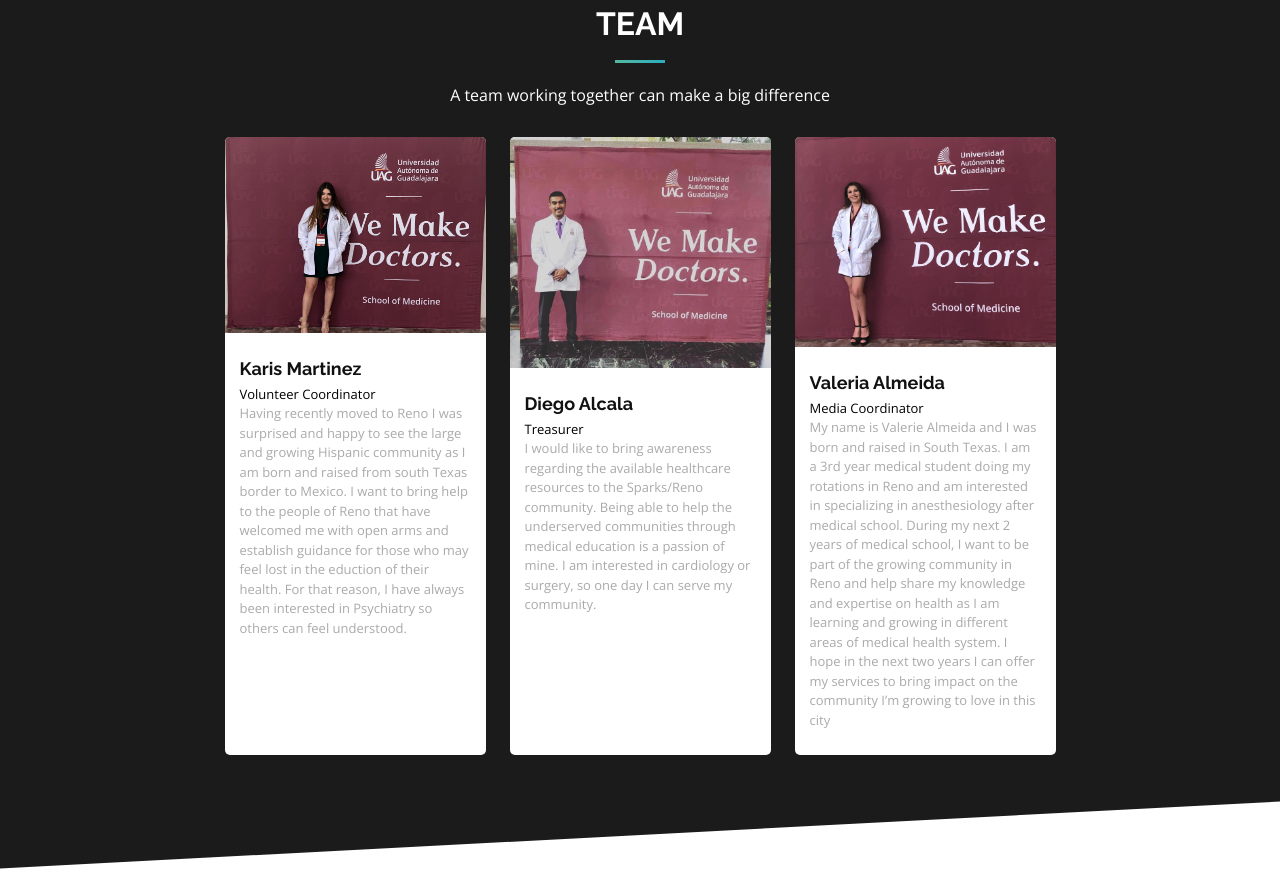
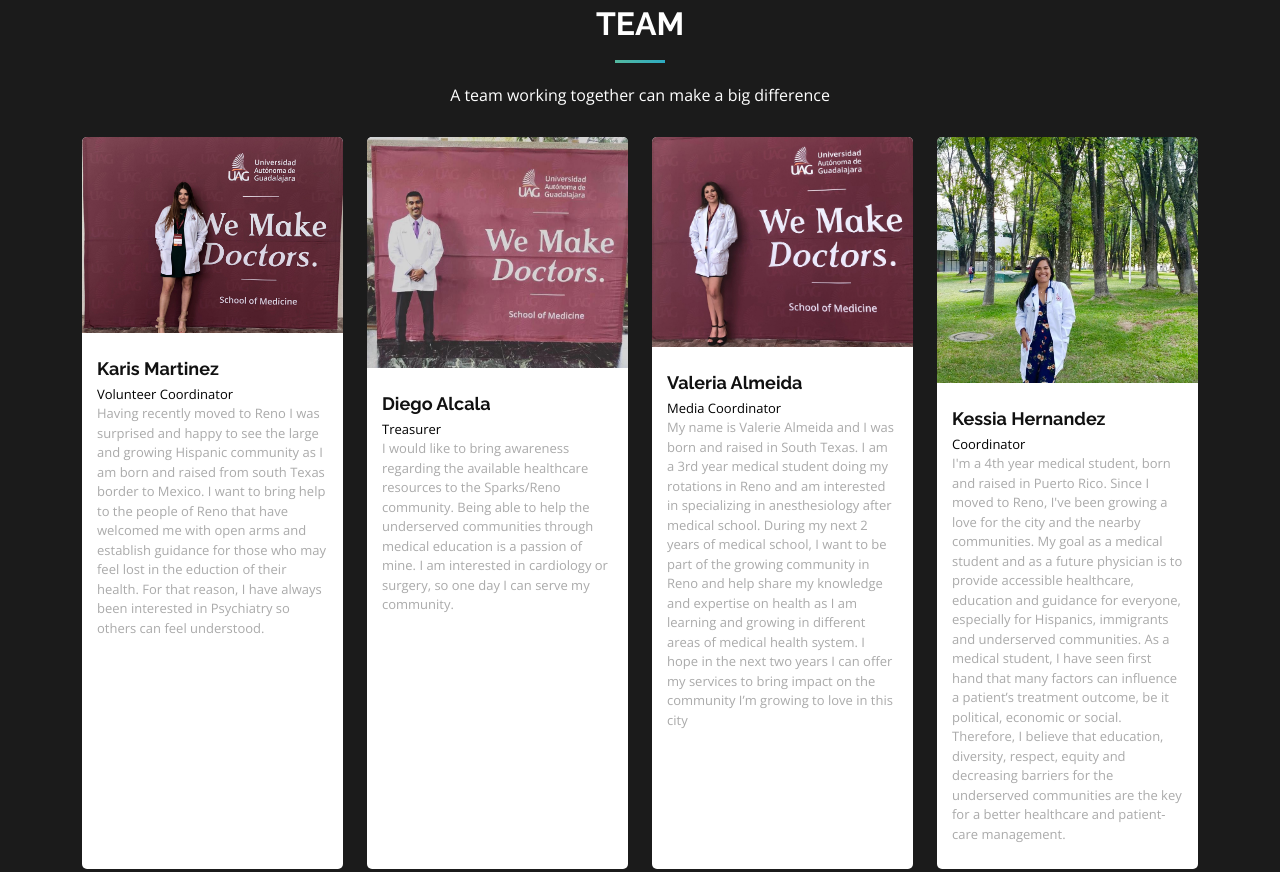
Before and after one commit to baumannkev/Nuestra-Salud, a website: page reno.html in a window 1280 px wide. Shown: the part 2180-3052 px from the top of the page. Drawn offline with nearby package versions, Linux system fonts and the light colour scheme.

Commit message:
add kessia

```diff
--- a/reno.html
+++ b/reno.html
@@ -417,6 +417,31 @@
             </div>
           </div>
 
+
+          <div class="col-lg-3 col-md-6 d-flex align-items-stretch">
+            <div class="member" data-aos="fade-up" data-aos-delay="400">
+              <div class="member-img">
+                 <img src="assets/img/team/Reno/kessia.jpeg" class="img-fluid" alt="">
+                <div class="social">
+                  <!-- <a href=""><i class="bi bi-twitter"></i></a>
+                <a href=""><i class="bi bi-facebook"></i></a>
+                <a href=""><i class="bi bi-instagram"></i></a>
+                <a href=""><i class="bi bi-linkedin"></i></a> -->
+                </div>
+              </div>
+              <div class="member-info">
+                <div class="social">
+                  <!-- <a href=""><i class="bi bi-twitter"></i></a>
+                <a href=""><i class="bi bi-facebook"></i></a>
+                <a href=""><i class="bi bi-instagram"></i></a>
+                <a href=""><i class="bi bi-linkedin"></i></a> -->
+                </div>
+                <h4>Kessia Hernandez</h4>
+                <span style="color: #000000">Coordinator</span>
+                <span>I'm a 4th year medical student, born and raised in Puerto Rico. Since I moved to Reno, I've been growing a love for the city and the nearby communities. My goal as a medical student and as a future physician is to provide accessible healthcare, education and guidance for everyone, especially for Hispanics, immigrants and underserved communities. As a medical student, I have seen first hand that many factors can influence a patient’s treatment outcome, be it political, economic or social. Therefore, I believe that education, diversity, respect, equity and decreasing barriers for the underserved communities are the key for a better healthcare and patient-care management.</span>
+              </div>
+            </div>
+          </div>
         </div>
 
       </div>
```
Also changed, not shown: assets/img/team/Reno/kessia.jpeg (added), 1 other file.
